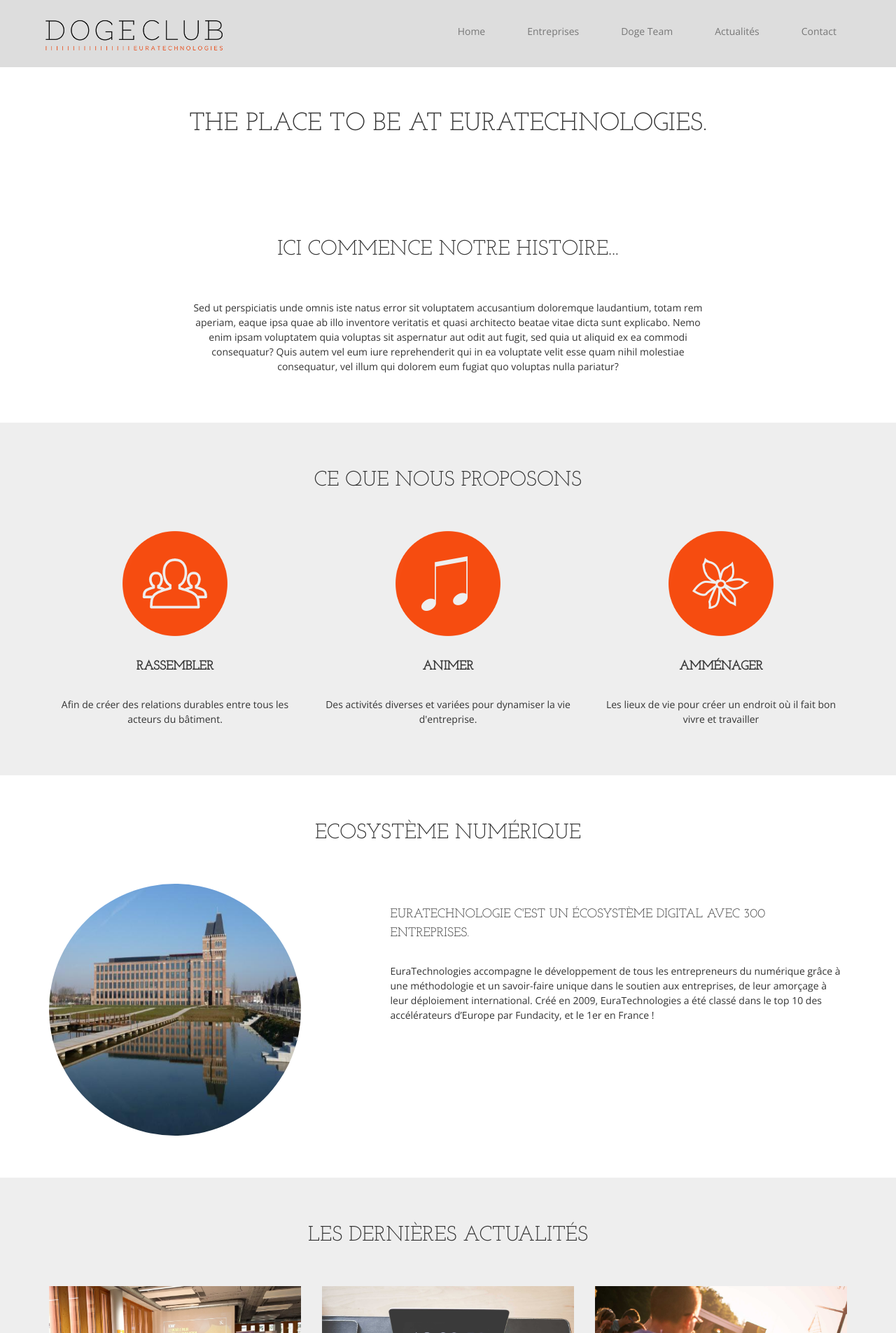
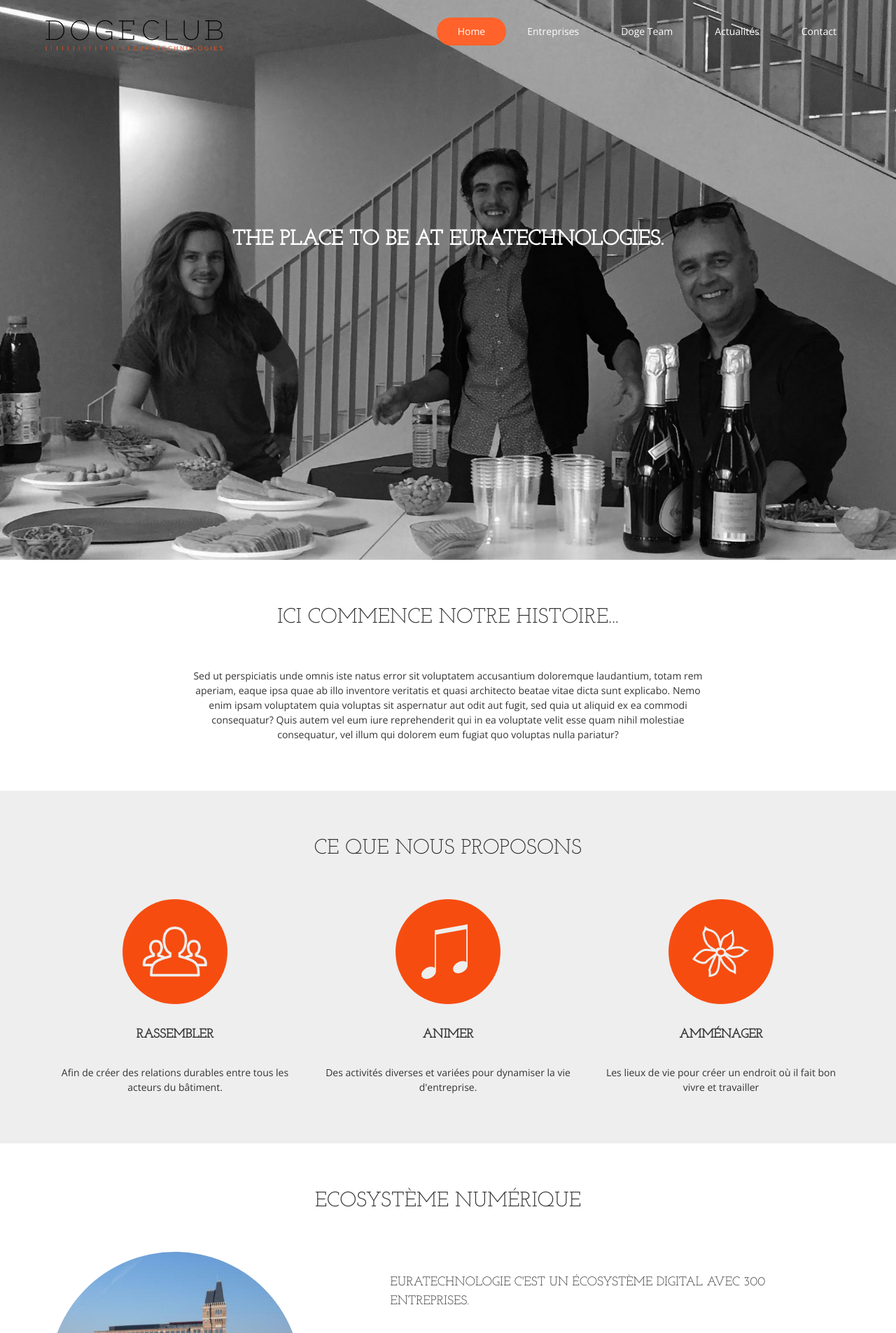
Before and after one commit to Assigyn/phpDoge, a PHP site: page /home.php in a window 1280 px wide. Shown: the top 1905 px of the page at 70% size. Run offline with PHP 8.4, Linux system fonts and the light colour scheme; data that the repository does not hold is empty; some libraries are stand-ins or nearby versions.

Commit message:
New files for front-end

```diff
--- a/css/style.css
+++ b/css/style.css
@@ -3,7 +3,20 @@
 .navbar {
     margin: 0;
     min-height: 60px;
+    -webkit-transition: all 0.8s ease-out;
+    -moz-transition: all 0.8s ease-out;
+    -o-transition: all 0.8s ease-out;
+    -ms-transition: all 0.8s ease-out;
+    transition: all 0.8s ease-out;
+    background: transparent;
 }
+
+
+.navbar.scrolled{
+    background: rgb(0,0,0); /* IE */
+    background: #ddd;
+}
+
 
 header{
     margin-bottom: 90px;
@@ -12,7 +25,6 @@ header{
 .navbar-brand {
     display: inline-block;
     padding: 0;
-
 }
 
 ul.nav {
@@ -27,7 +39,7 @@ ul.nav {
     border-color: transparent;
     padding-top: 20px;
     padding-bottom: 25px;
-    background-color: #ddd;
+    background-color: transparent;
 }
 
 .navbar-default .navbar-nav > .active > a {
@@ -40,7 +52,7 @@ ul.nav {
 
 .navbar-default .navbar-nav > .active > a:hover {
     background-color: #2d7261;
-    color: #fff;
+    color: #fff !important;
     transition: background-color 0.5s;
 }
 
@@ -192,6 +204,7 @@ a:hover {
     margin-bottom: 40px;
 }
 
+
 /* News */
 
 .newsFrame {
@@ -200,6 +213,7 @@ a:hover {
 
 .newsFrame img {
     margin-bottom: 20px;
+    max-height: 240px;
 }
 
 /*FOOTER*/
@@ -513,8 +527,36 @@ td {
     opacity: 0;
 }
 
-iframe{
-    margin-bottom: 50px;
+#videoPlayer{
+    height: 100vh;
+}
+
+.videoContain h2{
+    margin-top: 40vh;
+    color: #FFF;
+    font-weight: bold;
+    padding: 0 20px;
+    z-index: 50;
+}
+
+
+.videoContain{
+    background: url("../img/videobg.jpg") 0 0 no-repeat;
+    background-size:cover;
+}
+
+.imgContain h2{
+    margin-top: 40vh;
+    color: #FFF;
+    font-weight: bold;
+    padding: 0 20px;
+    font-size: 2em;
+}
+
+.imgContain{
+    background: url("../img/videobg.jpg") 0 0 no-repeat;
+    background-size: cover;
+    height: 500px;
 }
 
 .newsPresentation{
--- a/footer.php
+++ b/footer.php
@@ -17,7 +17,7 @@
                 </div>
                 <p>Copyright (c) Doge CLub</p>
                 <div id="socialNetworks">
-                    <ul><li><a href="#">Mentions légales</a></li>
+                    <ul>
                         <li><a href="#"><img class="img-responsive" src="img/fb_icon.png" alt="Facebook"></a></li>
                         <li><a href="#"><img class="img-responsive" src="img/twitter_icon.png" alt="Twitter"></a></li>
                         <li><a href="#"><img class="img-responsive" src="img/ytube_icon.png" alt="Twitter"></a></li>
@@ -38,8 +38,23 @@
 <script type="text/javascript">
 
     jQuery(function(){
-        jQuery("#videoPlay").YTPlayer();
-    });
+
+        jQuery("#videoPlayer").YTPlayer();
+
+        var filters = {
+            grayscale: 100,
+            brightness: 50
+        };
+
+        jQuery('#videoPlayer').YTPApplyFilters(filters)
+
+
+
+        var php_page = "<?php echo $currentPage; ?>";
+
+    if (php_page == "home") {
+
+        $('header').css('margin-bottom','0');
 
         window.sr = ScrollReveal();
         sr.reveal('#introduction', { duration: 600 },);
@@ -48,6 +63,32 @@
         sr.reveal('#news', { duration: 600 },);
         sr.reveal('#contact', { duration: 600 },);
 
+        function checkScroll() {
+            var startY = $('.navbar').height() * 1; //The point where the navbar changes in px
+
+            if ($(window).scrollTop() > startY) {
+                $('.navbar').addClass("scrolled");
+                $('.navbar-default .navbar-nav>li>a').css('color','#333');
+                $('.navbar-default .navbar-nav > .active > a').css('color','#fff');
+            }
+            else {
+                $('.navbar').removeClass("scrolled");
+                $('.navbar-default .navbar-nav>li>a').css('color','#fff');
+            }
+        }
+
+        if ($('.navbar').length > 0) {
+            $(window).on("scroll load resize", function () {
+                checkScroll();
+            });
+        }
+    }
+
+    else{
+        $('.navbar ').css({"background-color": "#ddd", "color": "#333"});
+    }
+
+    });
 
 </script>
 
--- a/header.php
+++ b/header.php
@@ -1,5 +1,3 @@
-<?php $currentPage  = ''; ?>
-
 <!DOCTYPE html>
 <html lang="fr">
 <head>
--- a/home.php
+++ b/home.php
@@ -58,18 +58,22 @@ if ($_POST)
 }
 ?>
 
-<div id="videoPlayer" class="player"
-     data-property="{videoURL:'http://youtu.be/l_tHTmd5pgk',containment:'#videoPlayer',startAt:0,mute:false,autoPlay:false,loop:false,opacity:1}">
+<div class="container-fluid no-margin videoContain hidden-xs visible-sm visible-md visible-lg">
+    <div class="col-lg-12"><h2>The place to be at Euratechnologies.</h2></div>
+    <div id="videoPlayer" class="player"
+         data-property="{videoURL:'https://youtu.be/FeLrfTioYww',
+         containment:'#videoPlayer',
+         startAt:10,
+         mute:false,
+         autoPlay:true,
+         optimizeDisplay:true,
+         loop:false,
+         opacity:1}">
+    </div>
 </div>
 
-<div class="container-fluid"> <!-- Place video here! -->
-    <section id="videoBg">
-        <div class="row">
-            <div class="col-lg-12 text-center">
-                <h1>The place to be at Euratechnologies.</h1>
-            </div>
-        </div>
-    </section>
+<div class="container-fluid no-margin imgContain hidden-lg hidden-md hidden-sm visible-xs">
+    <div class="col-lg-12"><h2>The place to be at Euratechnologies.</h2></div>
 </div>
 
 
@@ -152,7 +156,9 @@ if ($_POST)
             </div>
             <div class="row">
                 <div class="col-md-4 col-sm-6 newsFrame">
-                    <a href="news.php"><img class="img-responsive" src="img/news_kayak.jpg" alt="photo meet up"></a>
+                    <div class="cropImg">
+                        <a href="news.php"><img class="img-responsive" src="img/news_kayak.jpg" alt="photo meet up"></a>
+                    </div>
                     <h3><a href="#">Premier meet-up de Kayak Communication</a></h3>
                     <p>Ce mardi 19 Septembre 2016, Kayak Communication a effectué son premier meet-up
                         d'une longue série dans le domaine du numérique....
```
Also changed, not shown: img/icone_societe/Adista.jpg, img/icone_societe/Giroptic.png, img/icone_societe/axellience.png, img/icone_societe/effipilot.png, img/icone_societe/itelios.jpg, img/icone_societe/itelios.png, img/icone_societe/leVilageCa.png, img/icone_societe/lewagon.png, img/videobg.jpg (added). Lines whose indentation alone changed are shown as unchanged.
